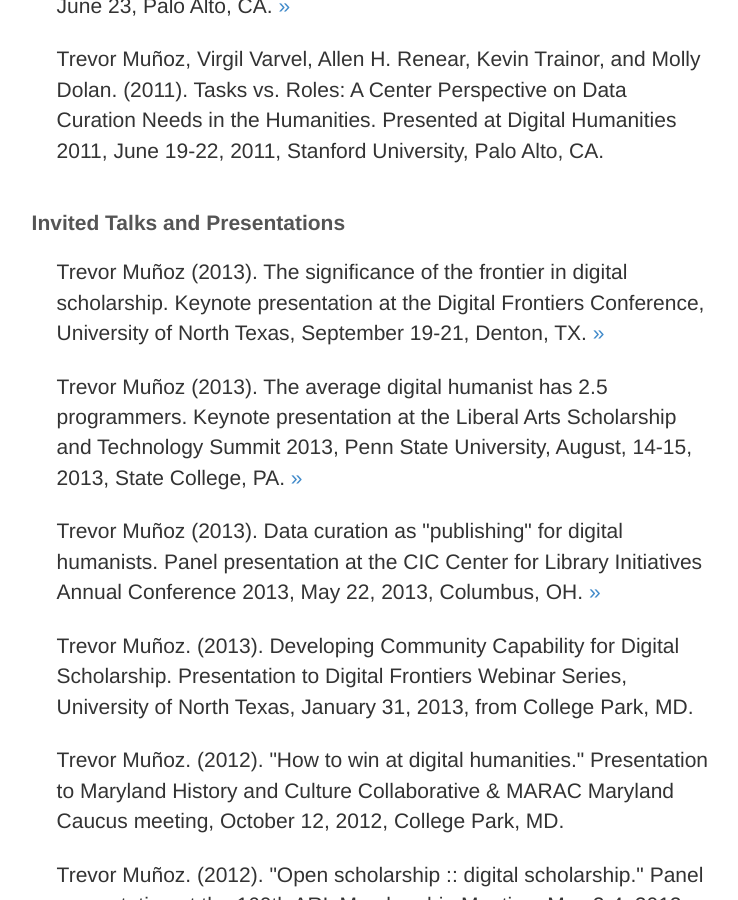
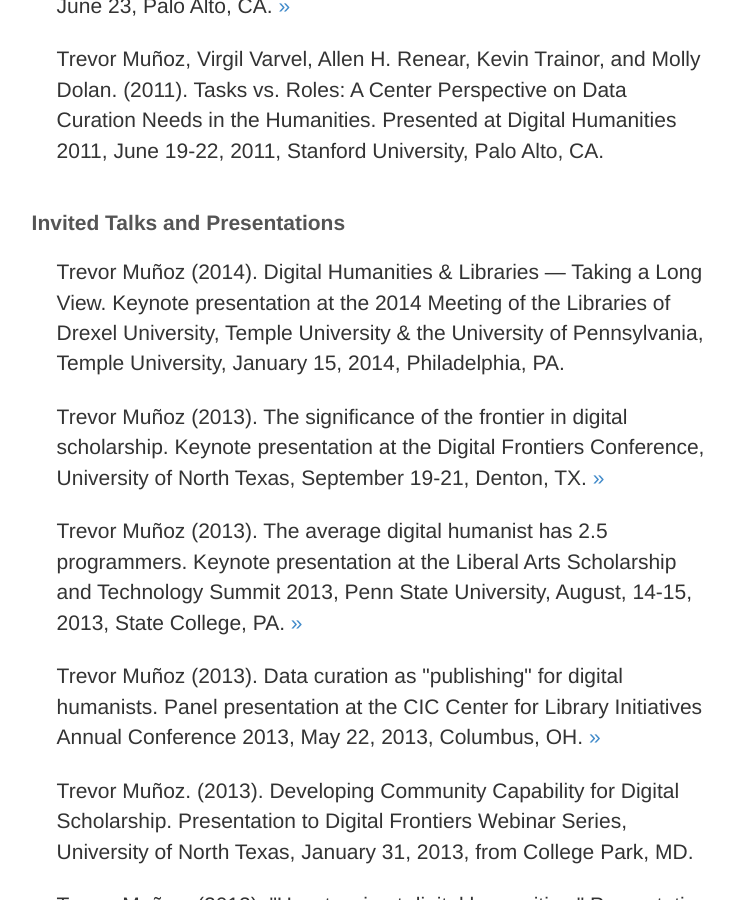
Before and after one commit to trevormunoz/calling-card, a Jekyll site: the page built from about/cv/index.html, in a window 1280 px wide and 900 px high, scrolled down 2097 px. Shown: the whole window, without its empty margins (379-1117 px from the left). Built offline with Jekyll 4.4.1, drawn with Linux system fonts in a browser that asks for light colours; nearby versions of some CDN libraries; library files that are not in the unit come from our copies; Markdown is read by kramdown in place of the engine named in the settings.

Commit message:
Add Temple keynote

```diff
--- a/about/cv/index.html
+++ b/about/cv/index.html
@@ -50,6 +50,7 @@
 </li>
   <li><h5>Invited Talks and Presentations</h5></li>
 <ul>
+  <li><p class="citation">Trevor Muñoz (2014). Digital Humanities &amp; Libraries &mdash; Taking a Long View. Keynote presentation at the 2014 Meeting of the Libraries of Drexel University, Temple University &amp; the University of Pennsylvania, Temple University, January 15, 2014, Philadelphia, PA.</p></li>
   <li><p class="citation">Trevor Muñoz (2013). The significance of the frontier in digital scholarship. Keynote presentation at the Digital Frontiers Conference, University of North Texas, September 19-21, Denton, TX. <a href="https://web.archive.org/web/20131029194424/http://disco.unt.edu/df13" target="_blank">&raquo;</a></p></li>
   <li><p class="citation">Trevor Muñoz (2013). The average digital humanist has 2.5 programmers. Keynote presentation at the Liberal Arts Scholarship and Technology Summit 2013, Penn State University, August, 14-15, 2013, State College, PA. <a href="http://sites.psu.edu/lasts2013/keynote/" target="_blank">&raquo;</a></p></li>
   <li><p class="citation">Trevor Muñoz (2013). Data curation as "publishing" for digital humanists. Panel presentation at the CIC Center for Library Initiatives Annual Conference 2013, May 22, 2013, Columbus, OH. <a href="http://www.trevormunoz.com/notebook/2013/05/30/data-curation-as-publishing-for-dh.html" target="_blank">&raquo;</a></p></li>
```
